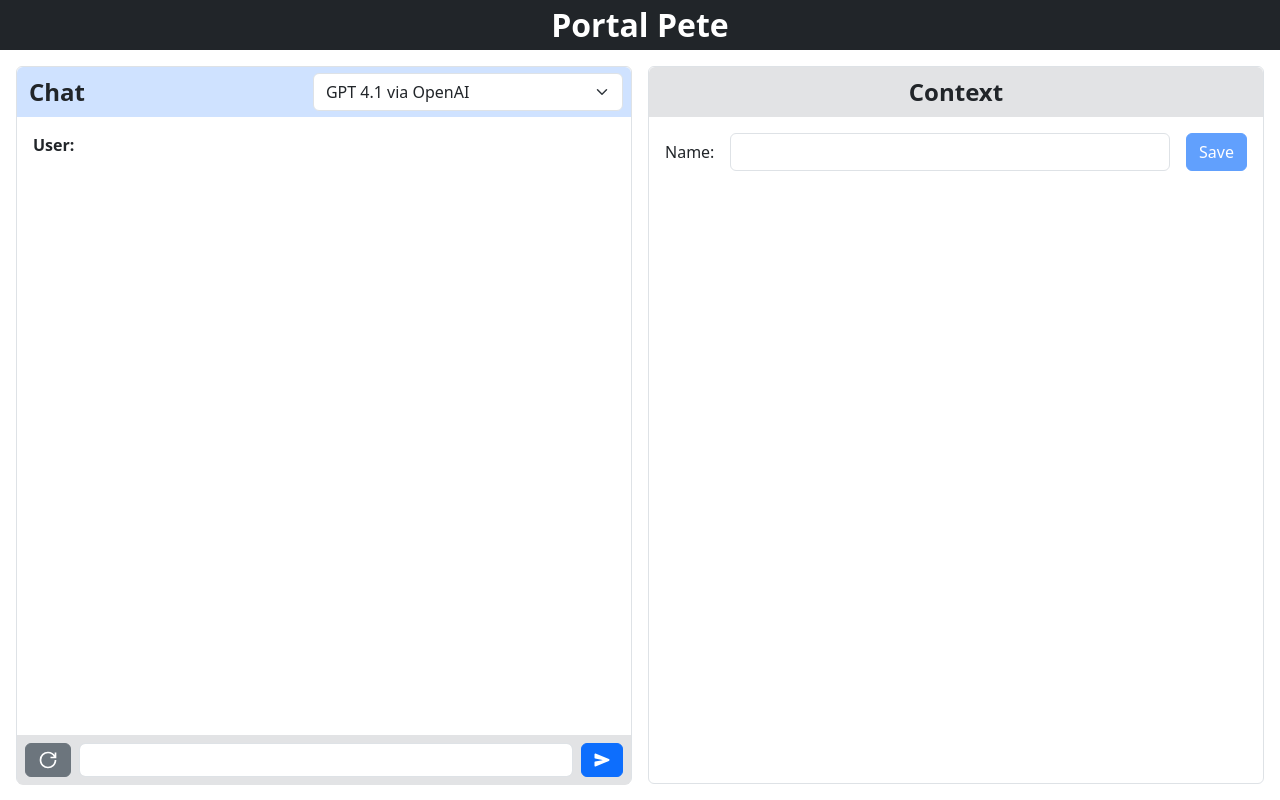
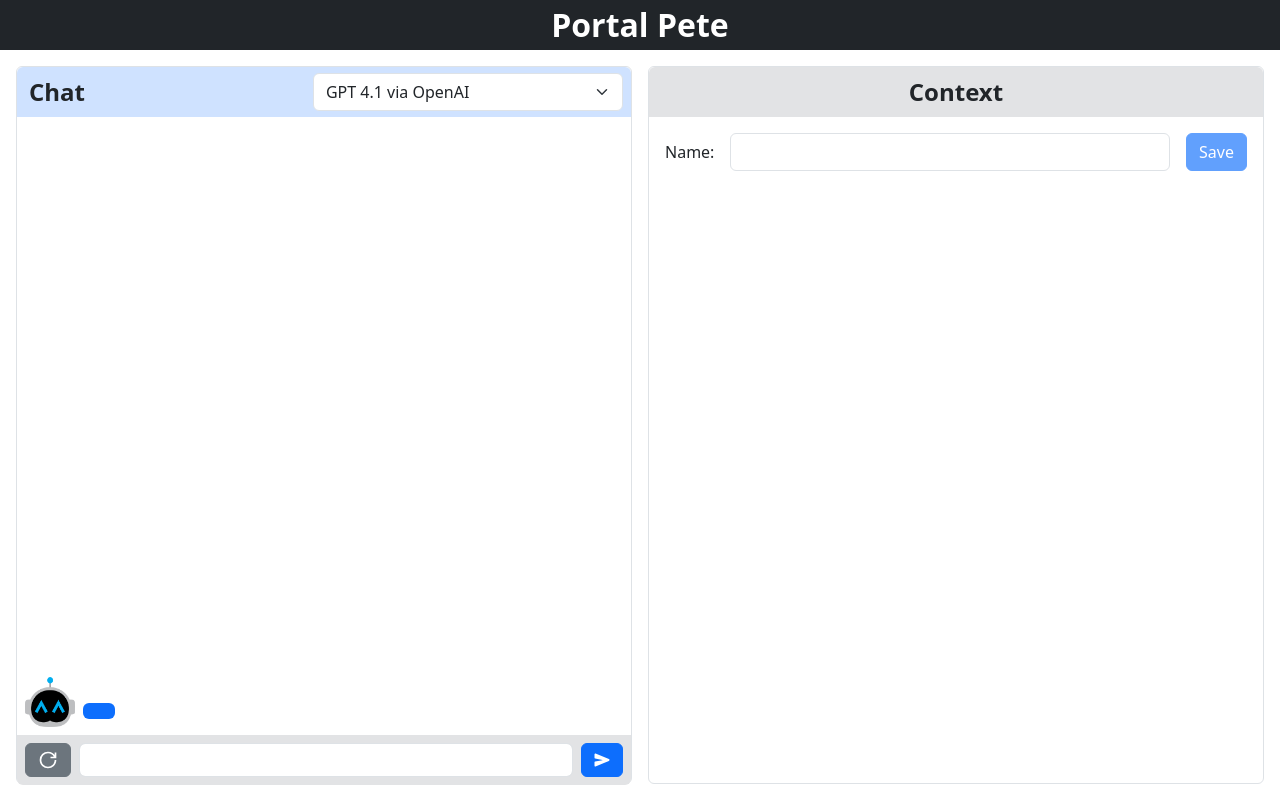
Before and after one commit to benaronow/chat-app-frontend, a React (Vite) app: page / in a window 1280 px wide. Both pictures are taken after a click on the button 602 px from the left and 760 px from the top of the page. Built offline with nearby package versions, Linux system fonts and the light colour scheme; no server answers.

Commit message:
chat style

```diff
--- a/src/components/Chat.tsx
+++ b/src/components/Chat.tsx
@@ -1,4 +1,4 @@
-import { type ChangeEvent, type KeyboardEvent } from "react";
+import { useEffect, useRef, type ChangeEvent, type KeyboardEvent } from "react";
 import { useBreakpoint } from "../useBreakpoint";
 import { useAppContext, type Model } from "../providers/AppProvider";
 import axios from "axios";
@@ -15,6 +15,17 @@
     messageLog,
     changeMessageLog,
   } = useAppContext();
+
+  const containerRef = useRef<HTMLDivElement | null>(null);
+
+  useEffect(() => {
+    if (containerRef.current) {
+      containerRef.current.scrollTo({
+        top: containerRef.current.scrollHeight,
+        behavior: "smooth",
+      });
+    }
+  }, [messageLog.length]);
 
   const handleKeyDown = (e: KeyboardEvent<HTMLInputElement>) => {
     if (e.key === "Enter") {
@@ -87,25 +98,42 @@
         </select>
       </div>
       <div
-        className="rounded-top overflow-scroll p-3"
+        className="d-flex w-100"
         style={{ height: `calc(${baseCompHeight} - 100px)` }}
       >
+        <div
+          className="d-flex flex-column justify-content-end p-2"
+          style={{ height: `calc(${baseCompHeight} - 100px)` }}
+        >
+          <img src="/portal-pete.png" height={50} width={50} />
+        </div>
+        <div
+          className="d-flex flex-column gap-3 rounded-top overflow-scroll py-3 pe-3"
+          style={{ height: `calc(${baseCompHeight} - 100px)` }}
+          ref={containerRef}
+        >
+          <div
+            style={{
+              height: `calc(${baseCompHeight} - 100px - 2rem)`,
+              minHeight: `calc(${baseCompHeight} - 100px - 2rem)`,
+            }}
+          />
           {messageLog
             .filter((m) => !m.content?.startsWith("CONTEXT:"))
             .map((message, index) => (
-            <div key={index} className={`mb-2 ${message.role}`}>
-              <strong>
-                {`${
-                  message.role === "user"
-                    ? "User"
-                    : message.role === "assistant"
-                    ? "Portal Pete"
-                    : "Strange unknown entity"
-                }: `}
-              </strong>
+              <div
+                key={index}
+                className={`bg-${
+                  message.role === "user" ? "primary" : "secondary"
+                } text-white px-3 py-2 rounded align-self-${
+                  message.role === "user" ? "end" : "start"
+                }`}
+                style={{ maxWidth: "75%" }}
+              >
                 {message.content}
               </div>
             ))}
+        </div>
       </div>
       <div
         className="rounded-bottom bg-secondary-subtle w-100 d-flex p-2 gap-2"
```
Lines whose indentation alone changed are shown as unchanged.
